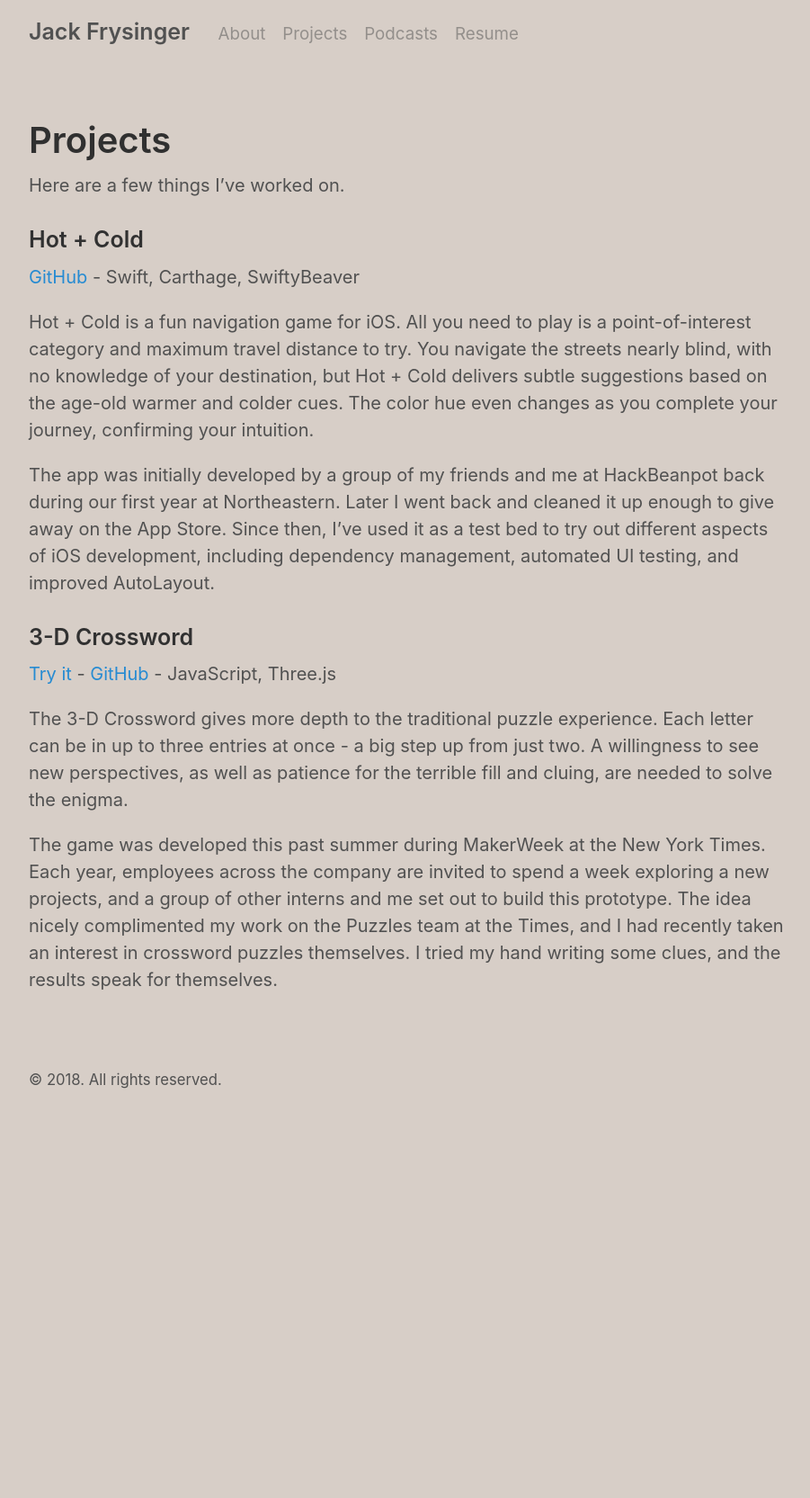
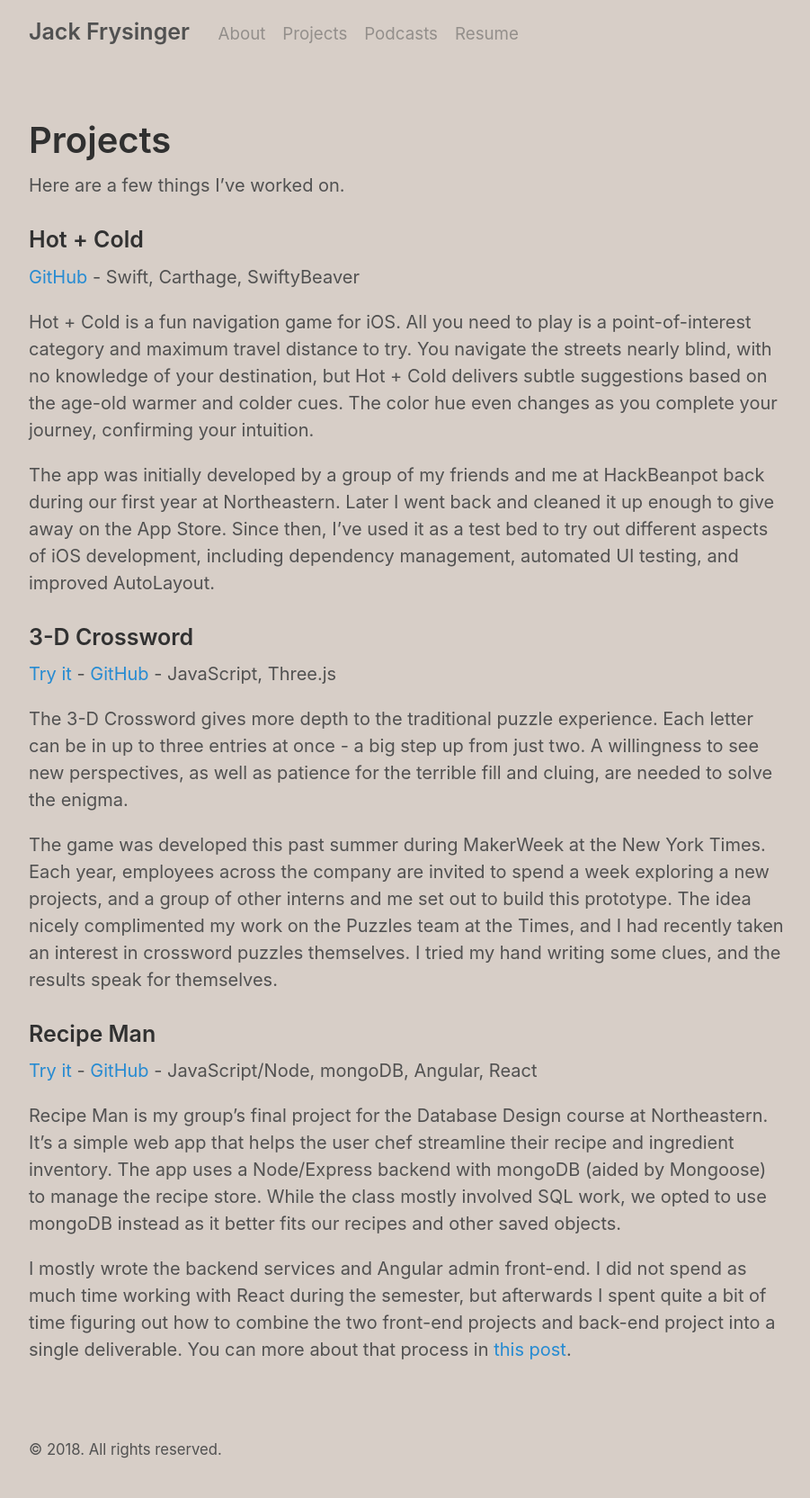
Before and after one commit to jackfrys/jackfrys.github.io, a Jekyll site: the page built from pages/projects.md, in a window 1280 px wide. Shown: the whole page at 90% size, without its empty margins (188-1089 px from the left). Built offline with Jekyll 4.4.1, drawn with Linux system fonts in a browser that asks for light colours; before the commit the page ends 1254 px from its top, so only the background shows below that.

Commit message:
Add recipe man to projects

```diff
--- a/pages/projects.md
+++ b/pages/projects.md
@@ -22,3 +22,12 @@ The app was initially developed by a group of my friends and me at HackBeanpot b
 The 3-D Crossword gives more depth to the traditional puzzle experience. Each letter can be in up to three entries at once - a big step up from just two. A willingness to see new perspectives, as well as patience for the terrible fill and cluing, are needed to solve the enigma.
 
 The game was developed this past summer during MakerWeek at the New York Times. Each year, employees across the company are invited to spend a week exploring a new projects, and a group of other interns and me set out to build this prototype. The idea nicely complimented my work on the Puzzles team at the Times, and I had recently taken an interest in crossword puzzles themselves. I tried my hand writing some clues, and the results speak for themselves.
+
+
+### Recipe Man
+
+[Try it](http://recipeman.jackfrysinger.com) - [GitHub](https://github.com/jackfrys/recipe-man) - JavaScript/Node, mongoDB, Angular, React
+
+Recipe Man is my group's final project for the Database Design course at Northeastern. It's a simple web app that helps the user chef streamline their recipe and ingredient inventory. The app uses a Node/Express backend with mongoDB (aided by Mongoose) to manage the recipe store. While the class mostly involved SQL work, we opted to use mongoDB instead as it better fits our recipes and other saved objects.
+
+I mostly wrote the backend services and Angular admin front-end. I did not spend as much time working with React during the semester, but afterwards I spent quite a bit of time figuring out how to combine the two front-end projects and back-end project into a single deliverable. You can more about that process in [this post](/2017/12/13/Creating-a-Unified-Web-App/).
```
